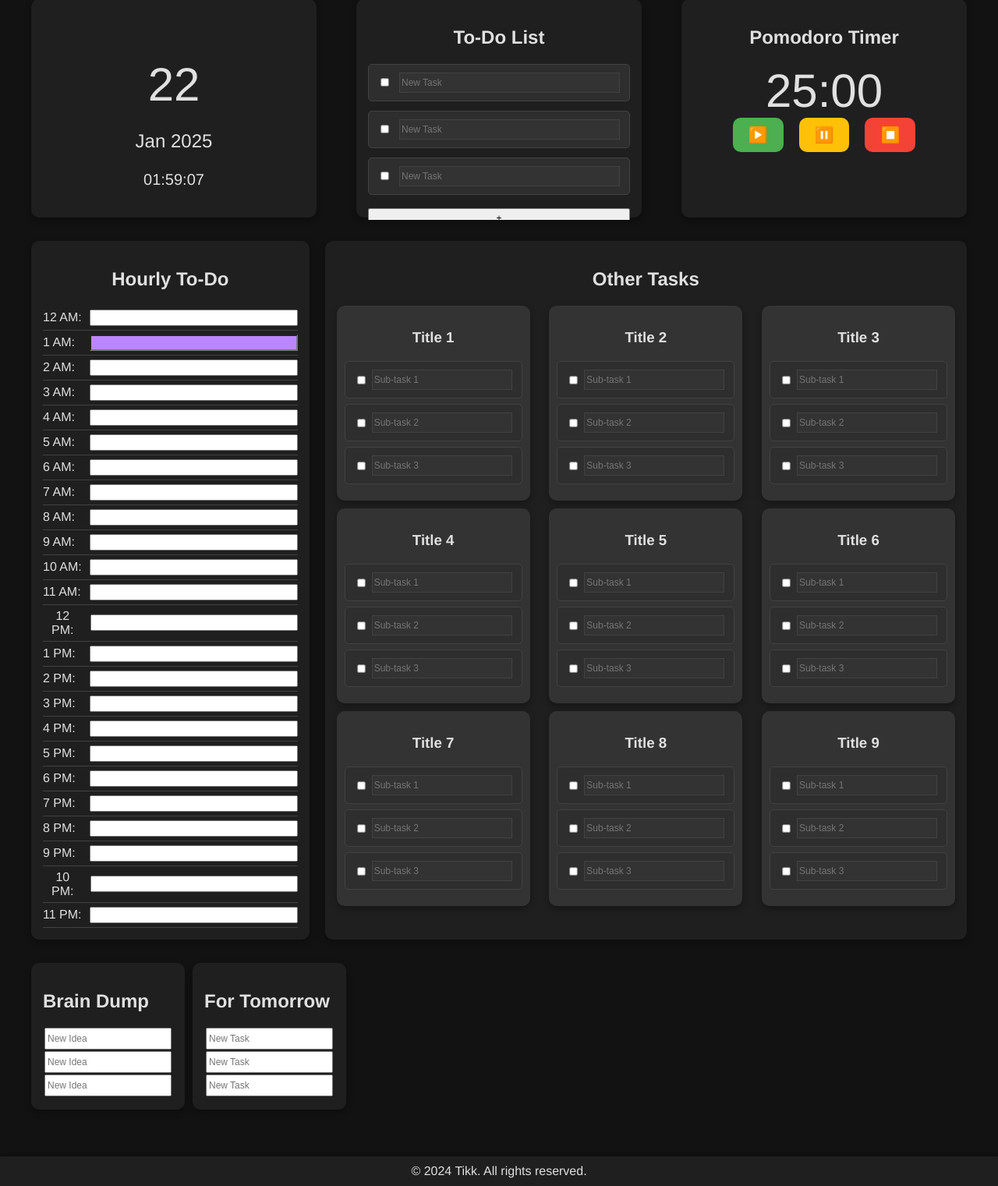
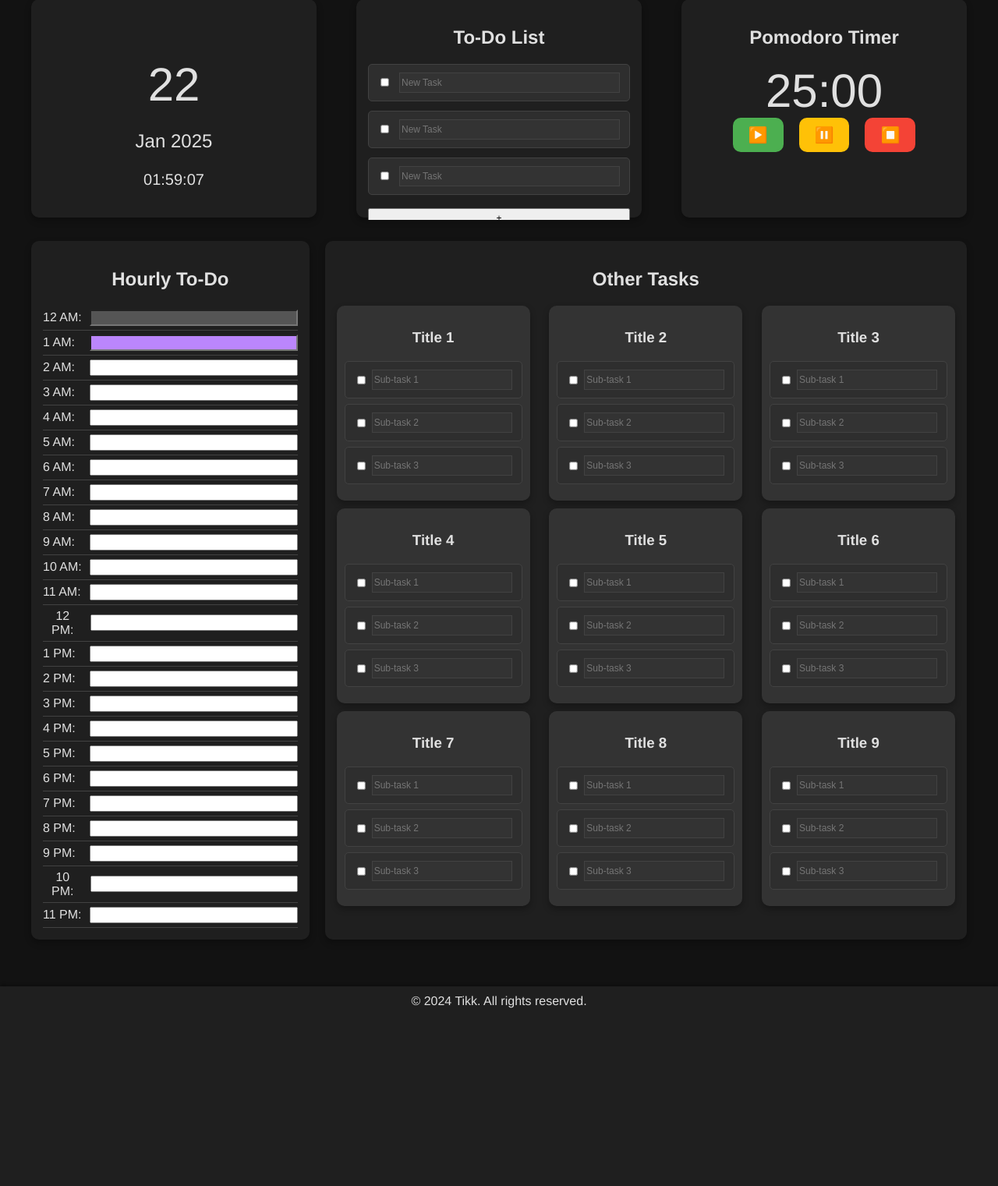
Before and after one commit to xeena26/ProjectTikk, a Flask app: page /dashboard in a window 1280 px wide. Shown: the part 153-1674 px from the top of the page at 78% size. After the commit the page ends 1446 px from the top, so only its background shows below. Run offline with Flask 3, Linux system fonts and the light colour scheme; a user stored in the database is signed in.

Commit message:
Removed unnecessary containers, Added greying-out in hourly to-do field, adjusted drag and drop functionality

```diff
--- a/static/styles.css
+++ b/static/styles.css
@@ -225,6 +225,11 @@ footer {
     color: #000;
 }
 
+#hourly-todo-container .past-hour {
+    background-color: #555555;
+    color: #999999;
+}
+
 #other-tasks-container {
     width: 68%;
     background-color: #1f1f1f;
--- a/templates/dashboard.html
+++ b/templates/dashboard.html
@@ -16,9 +16,7 @@
         }
 
         .task-item,
-        .small-task-item,
-        .brain-dump-item,
-        .for-tomorrow-item {
+        .small-task-item {
             display: flex;
             align-items: center;
             font-size: 12px;
@@ -26,9 +24,7 @@
         }
 
         .task-item input[type="text"],
-        .small-task-item input[type="text"],
-        .brain-dump-item input[type="text"],
-        .for-tomorrow-item input[type="text"] {
+        .small-task-item input[type="text"] {
             font-size: 12px;
             padding: 2px;
             margin-left: 2px;
@@ -205,33 +201,8 @@
                     </div>
                 </section>
             </section>
-
-            <div class="side-by-side">
-                <section id="brain-dump" class="card brain-dump-form">
-                    <h2>Brain Dump</h2>
-                    <form id="brain-dump-form">
-                        {% for i in range(3) %}
-                        <div class="brain-dump-item">
-                            <input type="text" name="brain_dump_{{ i }}" placeholder="New Idea">
-                        </div>
-                        {% endfor %}
-                    </form>
-                </section>
-
-                <section id="for-tomorrow" class="card for-tomorrow-form">
-                    <h2>For Tomorrow</h2>
-                    <form id="for-tomorrow-form">
-                        {% for i in range(3) %}
-                        <div class="for-tomorrow-item">
-                            <input type="text" name="for_tomorrow_{{ i }}" placeholder="New Task">
-                        </div>
-                        {% endfor %}
-                    </form>
-                </section>
-            </div>
         </section>
     </main>
-
     <footer>
         &copy; 2024 Tikk. All rights reserved.
     </footer>
@@ -269,8 +240,11 @@
                     }
                     if (hour === currentHour) {
                         input.classList.add('highlight');
+                    } else if (hour < currentHour) {
+                        input.classList.add('past-hour');
                     } else {
                         input.classList.remove('highlight');
+                        input.classList.remove('past-hour');
                     }
                 });
             }
@@ -348,15 +322,15 @@
 
             function handleDrop(e) {
                 e.preventDefault();
-                const dropTarget = e.target.closest('.hourly-task, .task-item, .small-task-item, .brain-dump-item, .for-tomorrow-item');
+                const dropTarget = e.target.closest('.hourly-task, .task-item, .small-task-item');
 
                 if (dropTarget && draggedText) {
                     // Set the text of the target input field
                     const inputField = dropTarget.querySelector('input[type="text"]');
                     if (inputField) {
                         inputField.value = draggedText;
-                        // Clear the text from the original field
-                        if (draggedElement) {
+                        // Clear the text from the original field if it's not from Other Tasks
+                        if (draggedElement && !draggedElement.closest('.task-box')) {
                             draggedElement.value = '';
                         }
                     }
@@ -374,12 +348,12 @@
                 e.target.classList.remove('drop-target');
             }
 
-            document.querySelectorAll('.task-item, .small-task-item, .hourly-task, .brain-dump-item, .for-tomorrow-item').forEach(item => {
+            document.querySelectorAll('.task-item, .small-task-item, .hourly-task').forEach(item => {
                 item.addEventListener('dragstart', handleDragStart);
                 item.addEventListener('dragend', handleDragEnd);
             });
 
-            document.querySelectorAll('.task-form, .small-task-form, #hourly-tasks, #brain-dump-form, #for-tomorrow-form').forEach(form => {
+            document.querySelectorAll('.task-form, .small-task-form, #hourly-tasks').forEach(form => {
                 form.addEventListener('dragover', handleDragOver);
                 form.addEventListener('dragleave', handleDragLeave);
                 form.addEventListener('drop', handleDrop);
```
